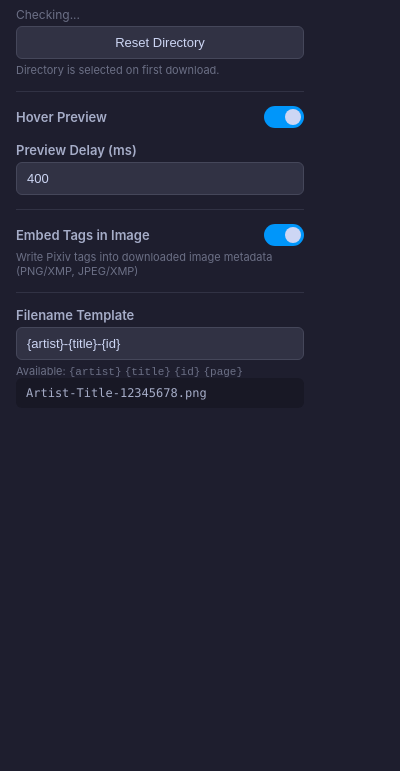
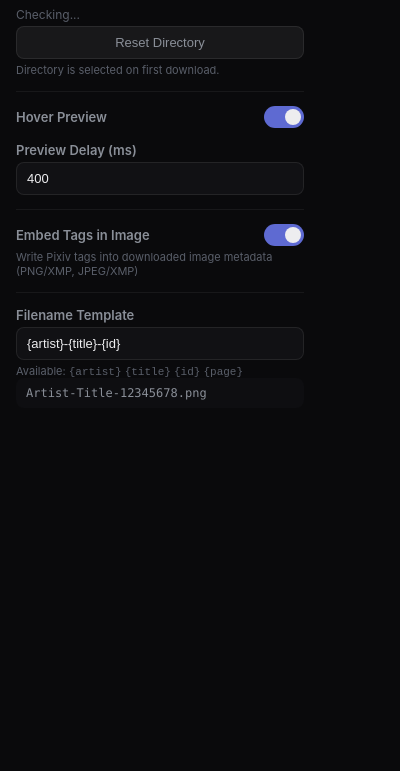
Before and after one commit to qing-yi-5427/pixiv-plus, a browser extension: page popup/popup.html in a window 400 px wide. Shown: the part 72-843 px from the top of the page. Drawn offline with Linux system fonts and the light colour scheme.

Commit message:
Unify all UI to Dark Cinema design system
Consolidate two conflicting design languages into one cohesive Dark Cinema
style: pure black backgrounds (#0a0a0c), indigo accent (#5E6AD2), consistent
border-radius scale (16/10/8/6px), and unified text/border color tokens.
Applies to settings popup, download panel, thumbnail buttons, and multi-image
selector.

Co-Authored-By: Claude Opus 4.7 <noreply@anthropic.com>

```diff
--- a/content/bookmark-download.js
+++ b/content/bookmark-download.js
@@ -371,7 +371,7 @@
     const btn = document.createElement('button');
     btn.className = 'pp-download-btn';
     btn.title = 'Download original';
-    btn.innerHTML = '<svg viewBox="0 0 24 24" width="20" height="20" fill="none" stroke="currentColor" stroke-width="2"><path d="M21 15v4a2 2 0 01-2 2H5a2 2 0 01-2-2v-4"/><polyline points="7 10 12 15 17 10"/><line x1="12" y1="15" x2="12" y2="3"/></svg>';
+    btn.innerHTML = '<svg viewBox="0 0 24 24" width="20" height="20" fill="none" stroke="currentColor" stroke-width="2" stroke-linecap="round"><path d="M21 15v4a2 2 0 01-2 2H5a2 2 0 01-2-2v-4"/><polyline points="7 10 12 15 17 10"/><line x1="12" y1="15" x2="12" y2="3"/></svg>';
 
     btn.addEventListener('click', async (e) => {
       e.preventDefault();
--- a/content/style.css
+++ b/content/style.css
@@ -21,7 +21,7 @@
 }
 
 .pp-download-btn:hover {
-  background: rgba(0, 150, 250, 0.8);
+  background: rgba(94, 106, 210, 0.8);
 }
 
 /* Show download button on card hover */
--- a/popup/popup.css
+++ b/popup/popup.css
@@ -6,8 +6,8 @@
 
 body {
   width: 320px;
-  background: #1e1e2e;
-  color: #cdd6f4;
+  background: #0a0a0c;
+  color: #EDEDEF;
   font-family: -apple-system, BlinkMacSystemFont, 'Segoe UI', sans-serif;
   font-size: 13px;
 }
@@ -20,7 +20,7 @@ h1 {
   font-size: 18px;
   font-weight: 700;
   margin-bottom: 16px;
-  color: #0096fa;
+  color: #5E6AD2;
 }
 
 .field {
@@ -32,49 +32,50 @@ label {
   font-weight: 600;
   margin-bottom: 4px;
   font-size: 13px;
-  color: #a6adc8;
+  color: #8A8F98;
 }
 
 input[type="text"],
 input[type="number"] {
   width: 100%;
   padding: 8px 10px;
-  background: #313244;
-  border: 1px solid #45475a;
-  border-radius: 6px;
-  color: #cdd6f4;
+  background: #111114;
+  border: 1px solid rgba(255,255,255,0.08);
+  border-radius: 8px;
+  color: #EDEDEF;
   font-size: 13px;
   outline: none;
+  transition: border-color 0.15s;
 }
 
 input[type="text"]:focus,
 input[type="number"]:focus {
-  border-color: #0096fa;
+  border-color: #5E6AD2;
 }
 
 small {
   display: block;
   margin-top: 4px;
   font-size: 11px;
-  color: #6c7086;
+  color: #5A5F6A;
 }
 
 .naming-preview {
   padding: 8px 10px;
-  background: #181825;
-  border-radius: 6px;
+  background: #0e0e11;
+  border-radius: 8px;
   font-family: 'Consolas', 'Monaco', monospace;
   font-size: 12px;
-  color: #a6adc8;
+  color: #8A8F98;
   word-break: break-all;
 }
 
 button {
   width: 100%;
   padding: 10px;
-  background: #0096fa;
+  background: #5E6AD2;
   border: none;
-  border-radius: 6px;
+  border-radius: 10px;
   color: #fff;
   font-size: 14px;
   font-weight: 600;
@@ -83,7 +84,7 @@ button {
 }
 
 button:hover {
-  background: #0070d0;
+  background: #4a58b8;
 }
 
 .status {
@@ -94,7 +95,7 @@ button:hover {
 }
 
 .status.success {
-  color: #40c057;
+  color: #5E6AD2;
 }
 
 /* Toggle switch */
@@ -104,7 +105,7 @@ button:hover {
   justify-content: space-between;
   cursor: pointer;
   font-weight: 600;
-  color: #a6adc8;
+  color: #8A8F98;
 }
 
 .toggle-label input {
@@ -114,7 +115,7 @@ button:hover {
 .toggle-switch {
   width: 40px;
   height: 22px;
-  background: #45475a;
+  background: rgba(255,255,255,0.12);
   border-radius: 11px;
   position: relative;
   transition: background 0.2s;
@@ -128,13 +129,13 @@ button:hover {
   left: 3px;
   width: 16px;
   height: 16px;
-  background: #cdd6f4;
+  background: #EDEDEF;
   border-radius: 50%;
   transition: transform 0.2s;
 }
 
 .toggle-label input:checked + .toggle-switch {
-  background: #0096fa;
+  background: #5E6AD2;
 }
 
 .toggle-label input:checked + .toggle-switch::after {
@@ -143,17 +144,17 @@ button:hover {
 
 hr {
   border: none;
-  border-top: 1px solid #313244;
+  border-top: 1px solid rgba(255,255,255,0.06);
   margin: 14px 0;
 }
 
 .dir-btn {
   width: 100%;
   padding: 8px;
-  background: #313244;
-  border: 1px solid #45475a;
-  border-radius: 6px;
-  color: #cdd6f4;
+  background: rgba(255,255,255,0.06);
+  border: 1px solid rgba(255,255,255,0.08);
+  border-radius: 8px;
+  color: #8A8F98;
   font-size: 13px;
   font-weight: 500;
   cursor: pointer;
@@ -161,22 +162,12 @@ hr {
 }
 
 .dir-btn:hover {
-  background: #45475a;
+  background: rgba(255,255,255,0.1);
 }
 
 .dir-path {
   margin-top: 6px;
   font-size: 12px;
-  color: #6c7086;
+  color: #5A5F6A;
   padding: 4px 0;
 }
-
-.naming-preview {
-  padding: 8px 10px;
-  background: #181825;
-  border-radius: 6px;
-  font-family: 'Consolas', 'Monaco', monospace;
-  font-size: 12px;
-  color: #a6adc8;
-  word-break: break-all;
-}
--- a/popup/popup.js
+++ b/popup/popup.js
@@ -30,7 +30,7 @@ document.addEventListener('DOMContentLoaded', () => {
         dirPath.textContent = 'Not set — will prompt on first download';
         return;
       }
-      dirPath.textContent = resp.name ? `📁 ${resp.name}` : 'Not set — will prompt on first download';
+      dirPath.textContent = resp.name || 'Not set — will prompt on first download';
     });
   });
 
```
Also changed, not shown: content/download-panel.js (+42 -36 lines).
